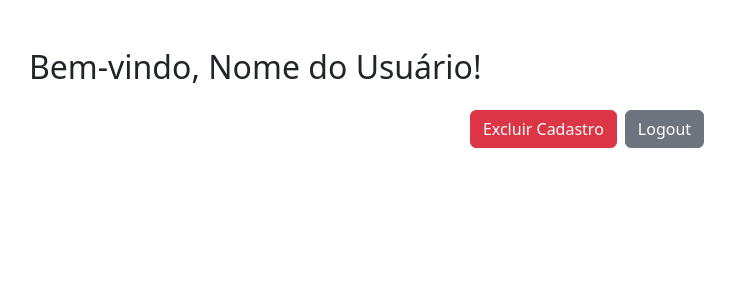
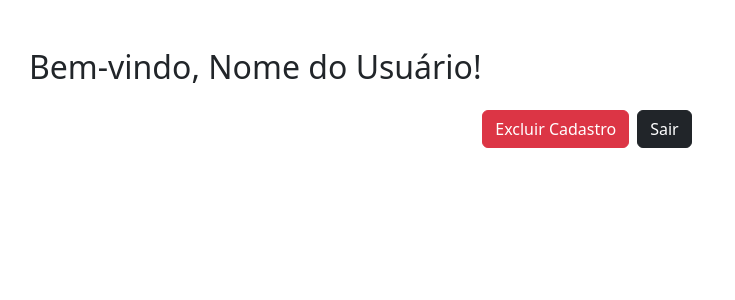
Before and after one commit to scorsato86murilo/portifolio, a Django app: page /sistema_login_plataforma in a window 1280 px wide. Shown: the top 300 px of the page, without its empty margins (53-788 px from the left). Run offline with Django 4.2, Linux system fonts and the light colour scheme.

Commit message:
sistema_de_login logout feito

```diff
--- a/sistema_de_login/templates/sistema_login_plataforma.html
+++ b/sistema_de_login/templates/sistema_login_plataforma.html
@@ -12,7 +12,10 @@
       <h2 class="mb-4">Bem-vindo, <span id="nomeUsuario">Nome do Usuário</span>!</h2>
       <div class="d-flex justify-content-center mb-4">
         <button class="btn btn-danger me-2" onclick="excluirCadastro()">Excluir Cadastro</button>
-        <button class="btn btn-secondary" onclick="logout()">Logout</button>
+           <button class="btn btn-dark">
+          <a class="dropdown-item" href="{% url 'logout_view' %}">
+          Sair</a>
+        </button>
       </div>
     </div>
 
--- a/sistema_de_login/urls.py
+++ b/sistema_de_login/urls.py
@@ -6,4 +6,5 @@ urlpatterns = [
     path('sistema_login_entrar', views.sistema_login_entrar, name='sistema_login_entrar'),
     path('sistema_login_plataforma', views.sistema_login_plataforma, name='sistema_login_plataforma'),
     path('recuperar_senha', views.enviar_email, name='enviar_email'),
+    path('logout_view_', views.logout_view, name='logout_view')
 ]
--- a/sistema_de_login/views.py
+++ b/sistema_de_login/views.py
@@ -1,5 +1,5 @@
 import random
-from django.contrib.auth import authenticate, login, get_user_model
+from django.contrib.auth import authenticate, login, get_user_model, logout
 from django.contrib.auth.models import User
 from django.shortcuts import render, redirect
 from django.contrib import messages
@@ -131,3 +131,9 @@ def enviar_email(request):
             print(traceback.format_exc())
 
         return render(request, 'recuperar_senha.html')
+
+
+def logout_view(request):
+    logout(request)
+    # Redirecione para onde você deseja após o logout
+    return redirect('sistema_login_entrar')
```
